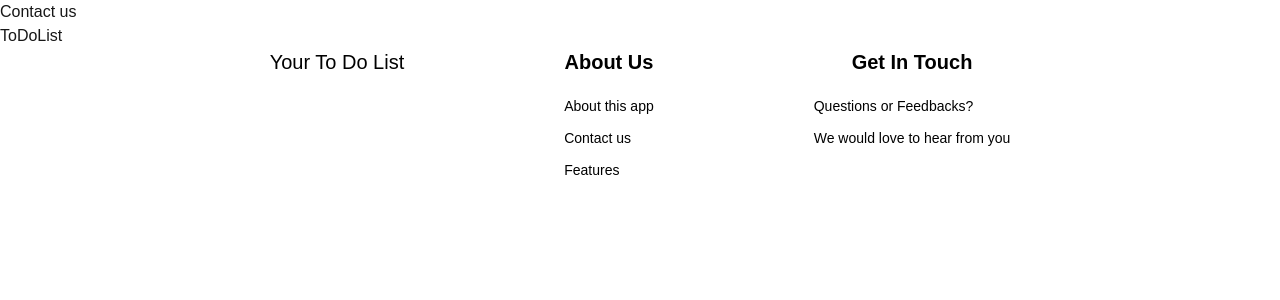
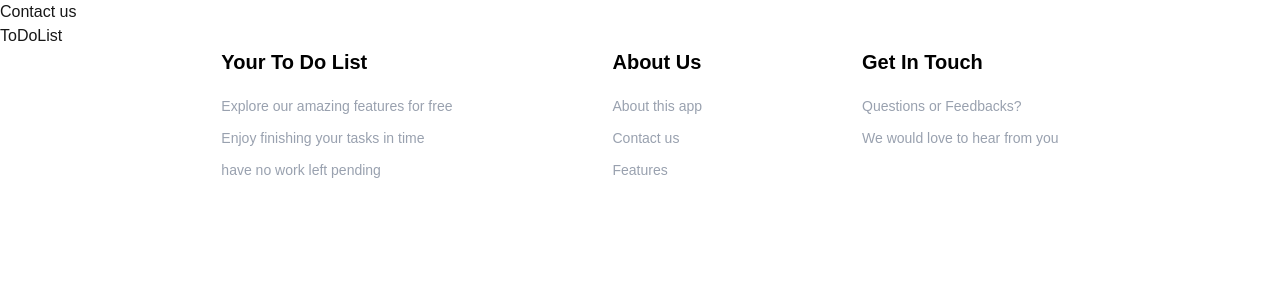
Before and after one commit to IshanAwasthi0/team-practice, a Next.js app: page / in a window 1280 px wide. Shown: the top 300 px of the page. Built offline with nearby package versions, Linux system fonts and the light colour scheme; some icons are missing.

Commit message:
added icons

```diff
--- a/app/components/Footer.tsx
+++ b/app/components/Footer.tsx
@@ -1,4 +1,4 @@
-
+import { Icon } from '@iconify/react';
 
 const Footer = () => {
     return (
@@ -6,12 +6,17 @@ const Footer = () => {
  <div className="flex justify-center items-center bg-white">
   <div className="flex gap-40 text-xl text-black">
     <div>
-    <p>Your To Do List</p>
+    <p className="text-black font-bold">Your To Do List</p>
+    <div className="text-gray-400  text-sm mt-5 space-y-3">
+        <p>Explore our amazing features for free</p>
+        <p>Enjoy finishing your tasks in time</p>
+        <p>have no work left pending</p>
+    </div>
     </div>
 
     <div>
-    <p className="text-black font-bold text-center">About Us</p>
-    <div className="text-black text-sm mt-5 space-y-3">
+    <p className="text-black font-bold ">About Us</p>
+    <div className="text-gray-400  text-sm mt-5 space-y-3">
     <p>About this app</p>
     <p>Contact us</p>
     <p>Features</p>
@@ -20,10 +25,13 @@ const Footer = () => {
 
 
     <div>
-    <p className="text-black font-bold text-center">Get In Touch</p>
-    <div className="text-black text-sm mt-5 space-y-3">
+    <p className="text-black font-bold ">Get In Touch</p>
+    <div className="text-gray-400 text-sm mt-5 space-y-3   ">
         <p>Questions or Feedbacks?</p>
         <p>We would love to hear from you</p>
+        <Icon icon="mdi:twitter" width="24" height="24" />
+        <Icon icon="iconoir:instagram" width="24" height="24" />
+        <Icon icon="ic:outline-facebook" width="24" height="24" />
     </div>
 
     </div>
```
